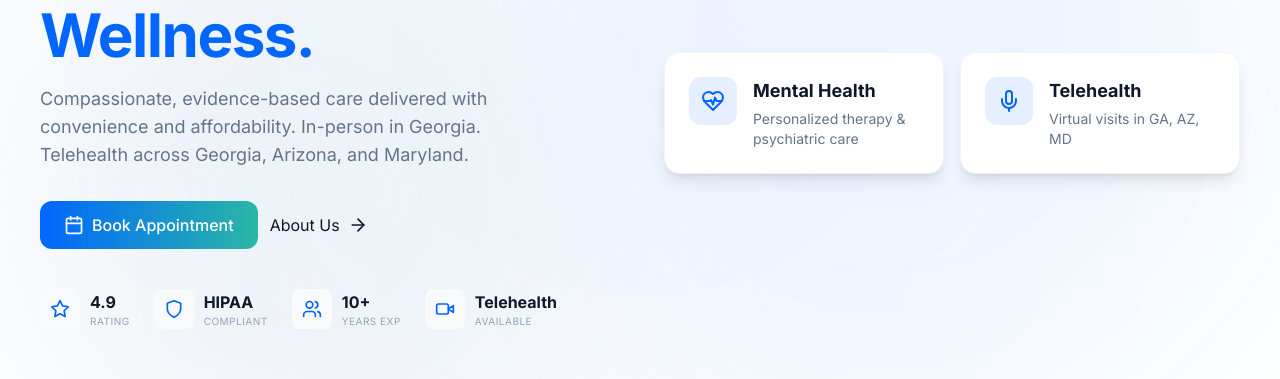
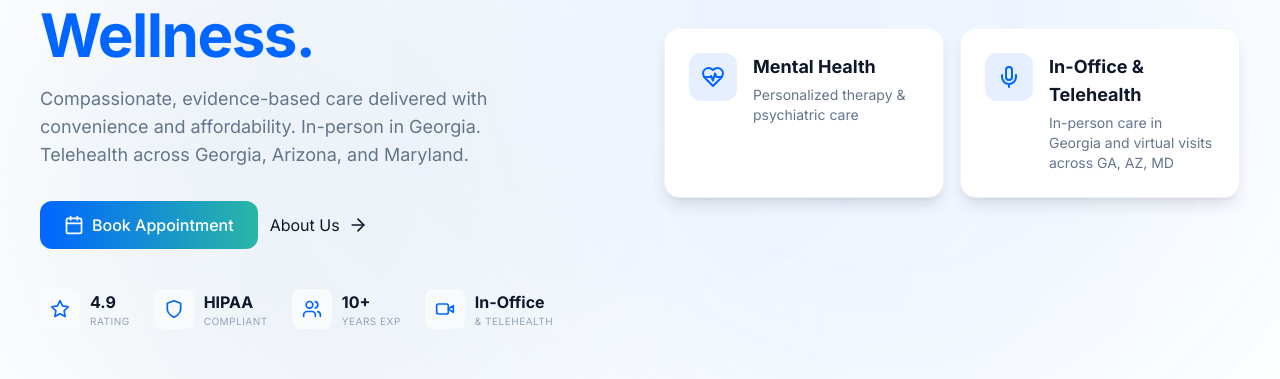
Before and after one commit to evanstobiloba-netizen/wellcrest, a React (Vite) app: page / in a window 1280 px wide. Shown: the part 367-746 px from the top of the page. Built offline with nearby package versions, Linux system fonts and the light colour scheme; no server answers; the database is empty.

Commit message:
Update hero section to highlight in-office and telehealth options

```diff
--- a/src/pages/Home.jsx
+++ b/src/pages/Home.jsx
@@ -17,12 +17,12 @@ const heroStats = [
   { icon: Star, value: '4.9', label: 'Rating' },
   { icon: Shield, value: 'HIPAA', label: 'Compliant' },
   { icon: Users, value: '10+', label: 'Years Exp' },
-  { icon: Video, value: 'Telehealth', label: 'Available' },
+  { icon: Video, value: 'In-Office', label: '& Telehealth' },
 ]
 
 const heroFeatures = [
   { icon: HeartPulse, title: 'Mental Health', desc: 'Personalized therapy & psychiatric care' },
-  { icon: Mic, title: 'Telehealth', desc: 'Virtual visits in GA, AZ, MD' },
+  { icon: Mic, title: 'In-Office & Telehealth', desc: 'In-person care in Georgia and virtual visits across GA, AZ, MD' },
 ]
 
 export default function Home(){
```
